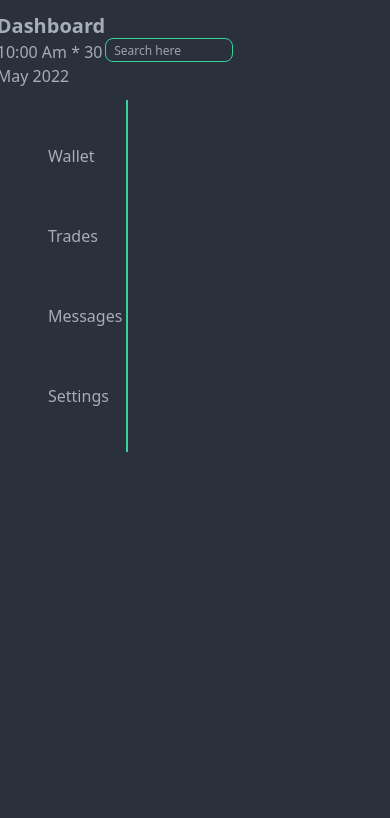
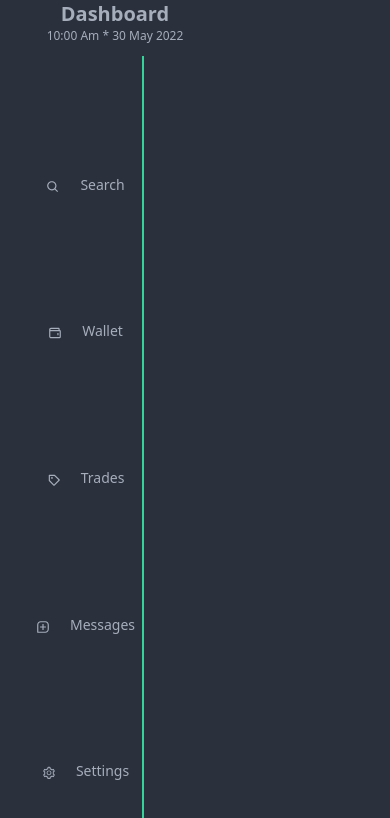
Before and after one commit to GregPetropoulos/Stock-Dashboard, a React (Create React App) app in the folder client/: page / in a window 390 px wide. Shown: the top 818 px of the page. Built offline with nearby package versions, Linux system fonts and the light colour scheme; the HTML template or start-up script is replaced by a standard one.

Commit message:
Added icons and responsive side-navbar  and header

```diff
--- a/client/package.json
+++ b/client/package.json
@@ -10,6 +10,7 @@
     "react": "^18.2.0",
     "react-dom": "^18.2.0",
     "react-google-charts": "^4.0.0",
+    "react-icons": "^4.4.0",
     "react-router-dom": "^6.3.0",
     "react-scripts": "5.0.1",
     "react-toastify": "^9.0.8",
--- a/client/src/components/Header.jsx
+++ b/client/src/components/Header.jsx
@@ -1,19 +1,23 @@
 import React from 'react';
+import { BiSearch } from 'react-icons/bi';
 
 const Header = () => {
   return (
-    <div className='block m-3  xsm:flex xsm:flex-row xsm:justify-center'>
-      <div className='flex flex-col align-middle w-full justify-start '>
-        <h1 className=' text-base font-bold xsm:text-xl'>Dashboard</h1>
-        <p>10:00 Am * 30 May 2022</p>
+    <div className='block text-center p-0 m-0 xsm:flex xsm:flex-row xsm:justify-center'>
+      <div className=' xsm:flex xsm:flex-col xsm:align-middle xsm:w-full xsm:justify-start  '>
+        <h1 className=' text-base font-bold  xsm:text-xl'>Dashboard</h1>
+        <p className='text-xs sm:text-md'>10:00 Am * 30 May 2022</p>
       </div>
 
-      <div className='flex flex-col w-full align-middle justify-center'>
-        <input
-          type='text'
-          placeholder='Search here'
-          className=' input input-xs input-bordered input-success w-32'
-        />
+      <div className=' hidden sm:flex xsm:flex-col sm:w-full sm:align-middle sm:justify-center'>
+        <div className='xsm:flex-row xsm:flex xsm:relative'>
+          <input
+            type='text'
+            placeholder='Search here'
+            className='  xsm:p-3 xsm:input xsm:input-xs xsm:input-bordered xsm:input-success xsm:w-32 xsm:mr-1'
+          />
+          <BiSearch className=' xsm:absolute xsm:pointer-events-none xsm:left-24 xsm:top-1'/>
+        </div>
       </div>
     </div>
   );
--- a/client/src/components/SideNav.jsx
+++ b/client/src/components/SideNav.jsx
@@ -1,28 +1,52 @@
-import React from 'react'
+import React from 'react';
+import { BiMessageSquareAdd } from 'react-icons/bi';
+import { BiPurchaseTag } from 'react-icons/bi';
+import { BiWallet } from 'react-icons/bi';
+import { AiOutlineSetting } from 'react-icons/ai';
+import { BiSearch } from 'react-icons/bi';
 
 const SideNav = () => {
   return (
-    <div className='w-full'>
-            <div className='flex flex-col justify-center align-middle '>
+    <div className='block mt-3 text-center xsm:flex xsm:flex-col xsm:w-full xsm:justify-center xsm:align-middle xsm:h-screen '>
       {/* <label htmlFor='my-drawer-1' className='drawer-overlay'></label> */}
-        <ul className='menu border-r-2 h-full border-r-success p-4 overflow-y-auto w-32 bg-base-100 text-base-content'>
+      <ul className=' menu xsm:justify-evenly xsm:border-r-2 xsm:h-full xsm:border-r-success xsm:p-1 xsm:overflow-y-auto xsm:w-36 bg-base-100 text-base-content'>
         {/* <!-- Sidebar content here --> */}
-          <li className='m-4 text-center'>
-            <a  href={'!#'} alt='wallet' className=''>Wallet</a>
+        <li className='  mx-4  text-sm sm:hidden'>
+          <a href={'!#'} alt='search' className='flex justify-center'>
+            <BiSearch className='mr-2 mt-1' />
+            Search
+          </a>
         </li>
-          <li className='m-4'>
-            <a href={'!#'} alt='Trades' className=''>Trades</a>
+        <li className='mx-4 text-sm'>
+          <a
+            href={'!#'}
+            alt='wallet'
+            className='flex justify-center'>
+            <BiWallet className='mr-2 mt-1' />
+            <p className=''>Wallet</p>
+          </a>
         </li>
-          <li className='m-4 text-center'>
-            <a href={'!#'} alt='Message' className=''>Messages</a>
+        <li className='mx-4  text-sm'>
+          <a href={'!#'} alt='Trades' className='flex justify-center'>
+            <BiPurchaseTag className='mr-2 mt-1' />
+            Trades
+          </a>
         </li>
-          <li className='m-4'>
-            <a href={'!#'} alt='Settings' className=''>Settings</a>
+        <li className='mx-4  text-sm'>
+          <a href={'!#'} alt='Message' className='flex justify-center'>
+            <BiMessageSquareAdd className='mr-2 mt-1' />
+            Messages
+          </a>
+        </li>
+        <li className='mx-4  text-sm'>
+          <a href={'!#'} alt='Settings' className='flex justify-center'>
+            <AiOutlineSetting className='mr-2 mt-1' />
+            Settings
+          </a>
         </li>
       </ul>
     </div>
-    </div>
-  )
-}
+  );
+};
 
-export default SideNav
+export default SideNav;
```
Also changed, not shown: 1 other file (tests, documents, lock files or other folders). Lines whose indentation alone changed are shown as unchanged.
